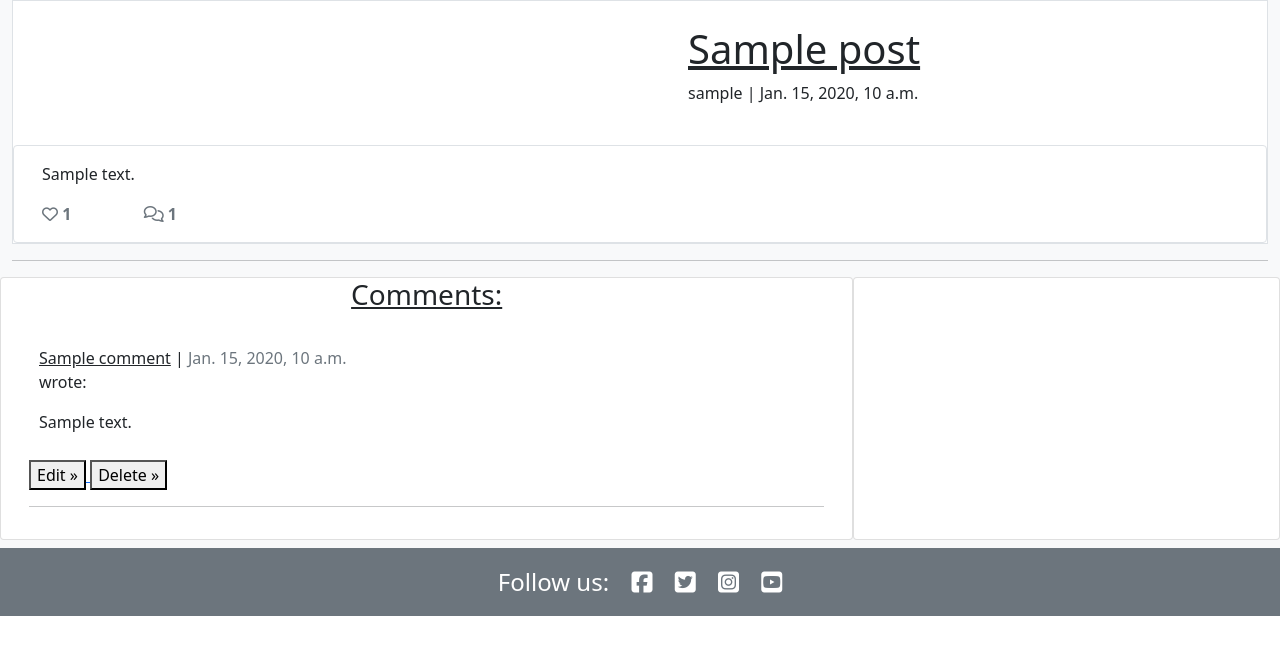
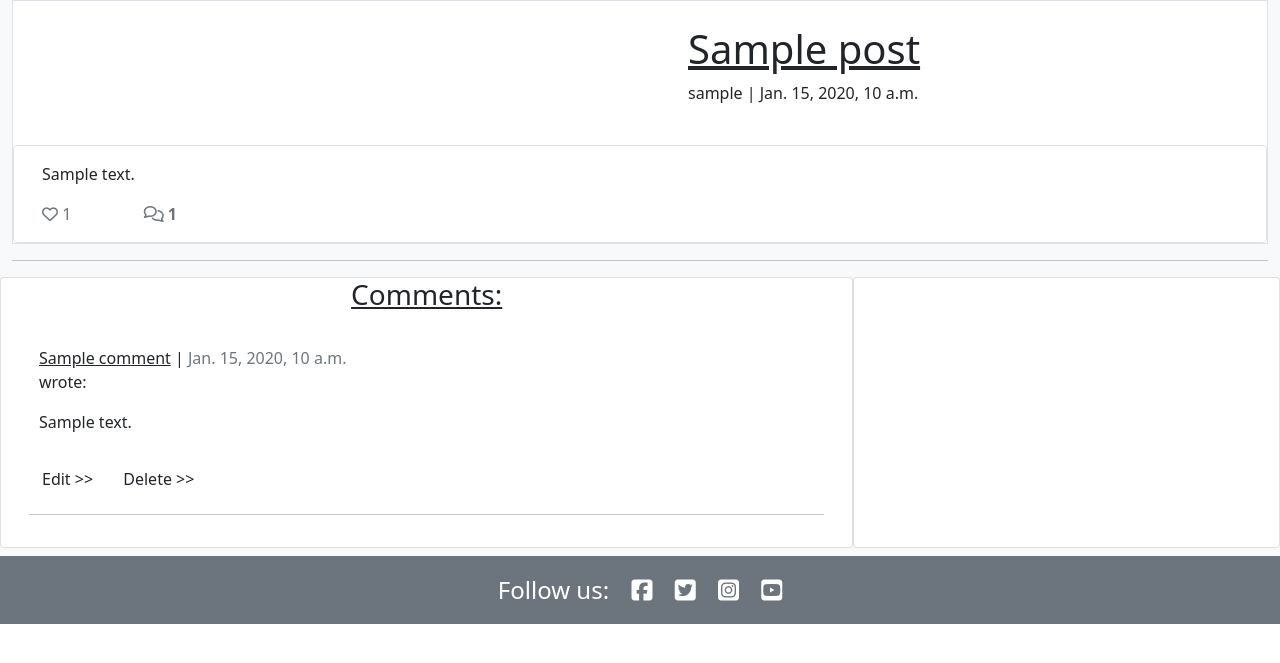
Before and after one commit to Code-Institute-Submissions/SerjMartin-Funakoshi-Club_AprResub, a Django app: a page that uses templates/post_detail.html in a window 1280 px wide. Shown: the part 110-773 px from the top of the page. Run offline with Django 3.2, Linux system fonts and the light colour scheme; tables that the repository leaves empty hold one stand-in row (values such as "Sample post"); some libraries are stand-ins or nearby versions; some web fonts are replaced.

Commit message:
Fix html code valitrations error

```diff
--- a/templates/post_detail.html
+++ b/templates/post_detail.html
@@ -9,9 +9,10 @@
             <div class="row g-0">
                 <div class="d-none d-md-block col me-5">
                     {% if "placeholder" in post.featured_image.url %}
-                    <img src="https://www.azquotes.com/picture-quotes/quote-only-through-training-will-a-person-learn-his-own-weaknesses-he-who-is-aware-of-his-gichin-funakoshi-124-23-94.jpg" width="100%">
+                    <img src="https://www.azquotes.com/picture-quotes/quote-only-through-training-will-a-person-learn-his-own-weaknesses-he-who-is-aware-of-his-gichin-funakoshi-124-23-94.jpg"
+                        width="100">
                     {% else %}
-                    <img src="{{ post.featured_image.url}}" width="100%">
+                    <img src="{{ post.featured_image.url}}" width="100">
                     {% endif %}
                 </div>
                 <div class="col-6 ps-5">
@@ -23,11 +24,11 @@
         <div class="row">
             <div class="col card border mt-4">
                 <div class="card-body">
-                    <p class="card-text ">{{ post.content | safe }}</p>
+                    <p class="card-text ">{{ post.content | safe | striptags }}</p>
                     <div class="row">
 
                         <div class="col-1">
-                            <strong>
+
                             <!--allowing to like the post only if the user is authentic-->
                             {% if user.is_authenticated %}
                             <form class="d-inline" action="{% url 'post_like' post.slug %}" method="POST">
@@ -46,7 +47,7 @@
                             <span class="text-secondary"><i class="far fa-heart"></i></span>
                             {% endif %}
                             <span class="text-secondary">{{ post.number_of_likes }}</span>
-                            </strong>
+
                         </div>
                         <div class="col-1">
                             {% with comments.count as total_comments %}
@@ -76,23 +77,14 @@
                     {{ comment.body | linebreaks }}
 
                 </div>
-                <a href="{% url 'edit_comment' post.slug %}" class="post-link">
-                <button type="delete">Edit &raquo;</button>
-                </a>
-                <a href="{% url 'delete_comment' post.slug %}" class="post-link">
-                <button type="edit">Delete &raquo;</button>
-                </a>
+                <a href="{% url 'edit_comment' comment.id %}" class="post-link btn">Edit >></a>
+                <a href="{% url 'delete_comment' comment.id %}" class="post-link btn">Delete >></a>
                 <hr>
                 {% endfor %}
             </div>
         </div>
         <div class="col-md-4 card mb-2">
             <div class="card-body">
-                <!--{% if commented %}
-                <div class="alert alert-success" role="alert">
-                    Your comment is awaiting approval
-                </div>
-                {% else %}-->
                 {% if user.is_authenticated %}
                 <h3 class="text-center"><u>Leave a comment:</u></h3>
                 <p class="text-center">Posting as: {{ user.username }}</p>
@@ -104,7 +96,6 @@
                     </div>
                 </form>
                 {% endif %}
-                {% endif %}
             </div>
         </div>
     </div>
```
Lines whose indentation alone changed are shown as unchanged.
